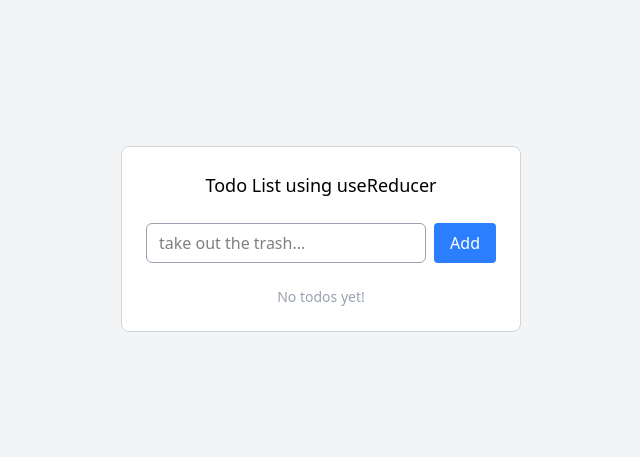
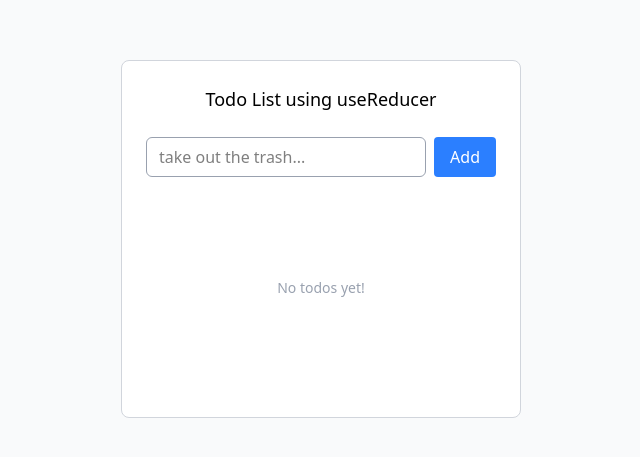
Before and after one commit to wtrfl/learning-react, a React (Vite) app: page / in a window 1280 px wide. Shown: the part 161-618 px from the top of the page, without its empty margins (319-959 px from the left). Built offline with nearby package versions, Linux system fonts and the light colour scheme.

Commit message:
complete: useReducer
- complete type safety
- add enter key functionality
- slight ui updates

```diff
--- a/src/useReducer/todo.tsx
+++ b/src/useReducer/todo.tsx
@@ -1,7 +1,4 @@
 import { useReducer, useState } from "react";
-
-// todo: make type safe
-// todo: add enter key functionality
 
 // todo: fix tailwind config
 
@@ -11,24 +8,28 @@ interface Todo {
     done: boolean
 }
 
-interface Action {
-    type: 'add' | 'remove' | 'update',
-    todo?: Todo,
-    id?: string
+interface ActionTemplate<T,P> {
+    type: T,
+    payload: P
 }
+
+type Action =
+    ActionTemplate<'add', Todo>
+    | ActionTemplate<'update', { id: string }>
+    | ActionTemplate<'remove', { id: string } >
 
 // state is provided by react
 // action is { type: string, action }
-const reducer = (state: Todo[], action: Action) => {
+const reducer = (state: Todo[], action: Action): Todo[] => {
     switch (action.type) {
         case 'add': {
-            return [action.todo, ...state]
+            return [action.payload, ...state]
         }
         case 'remove': {
-            return state.filter(todo => todo.id !== action.id)
+            return state.filter(todo => todo.id !== action.payload.id)
         }
         case 'update': {
-            return state.map(todo => todo.id === action.id ? {...todo, done: !todo.done} : todo)
+            return state.map(todo => todo.id === action.payload.id ? {...todo, done: !todo.done} : todo)
         }
     }
 }
@@ -45,12 +46,12 @@ export default function Todo() {
             name: field,
             done: false
         }
-        update({ type: 'add', todo: newTodo })
+        update({ type: 'add', payload: newTodo })
         setField('')
     }
 
     return (
-        <div className="w-full h-full flex bg-gray-100 justify-center items-center">
+        <div className="w-full h-full flex bg-gray-50 justify-center items-center">
             <div className="flex flex-col p-6 bg-white rounded-lg border border-gray-300 min-w-[400px]">
                 <span className="text-center text-lg mb-6">Todo List using useReducer</span>
                 <div className="flex gap-2 mb-4">
@@ -58,26 +59,29 @@ export default function Todo() {
                         type="text"
                         value={field}
                         onChange={(e) => setField(e.target.value)}
-                        onKeyUp={(e) => { if (e.key==='ENTER') setField(e.target.value) }}
+                        onKeyUp={(e) => { if (e.key==='Enter') handleNewTodo() }}
                         className="flex-grow px-3 py-1 border border-gray-400 rounded-md"
                         placeholder="take out the trash..."
                     />
                     <button onClick={handleNewTodo} className="bg-blue-500 text-white py-2 px-4 rounded cursor-pointer hover:bg-blue-600 transition-all">Add</button>
                 </div>
-                {data.map((todo: Todo) => (
+                <div className="flex flex-col min-h-[200px] max-h-[400px] overflow-y-auto">
+                    {data.map(({name, done, id}: Todo) => (
                         <div
                             className="flex rounded-md hover:cursor-pointer hover:bg-gray-200 transition-all items-center gap-2 px-2 py-1 mt-0.5"
-                        onClick={() => update({type: 'update', id: todo.id})}
-                        key={todo.id}
+                            onClick={() => update({type: 'update', payload: { id } })}
+                            key={id}
                         >
                             <div className="border rounded-full p-[2px] size-4">
-                            {todo.done && <div className="w-full h-full bg-black rounded-full" />}
+                                {done && <div className="w-full h-full bg-black rounded-full" />}
                             </div>
-                        <span className={`block flex-grow${todo.done ? ' line-through text-gray-400' : ''}`}>{todo.name}</span>
-                        <button onClick={() => update({ type: 'remove', id: todo.id })} className="h-full pl-3 text-lg">&times;</button>
+                            <span className={`block flex-grow${done ? ' line-through text-gray-400' : ''}`}>{name}</span>
+                            <button onClick={() => update({ type: 'remove', payload: { id } })} className="h-full pl-3 text-lg">&times;</button>
                         </div>
                     ))}
-                {data.length === 0 && <span className="text-sm text-gray-400 text-center mt-2">No todos yet!</span>}
+                    {data.length === 0 && <span className="mt-[85px] text-sm text-gray-400 text-center">No todos yet!</span>}
+                </div>
+
             </div>
         </div>
     )
```
Lines whose indentation alone changed are shown as unchanged.
